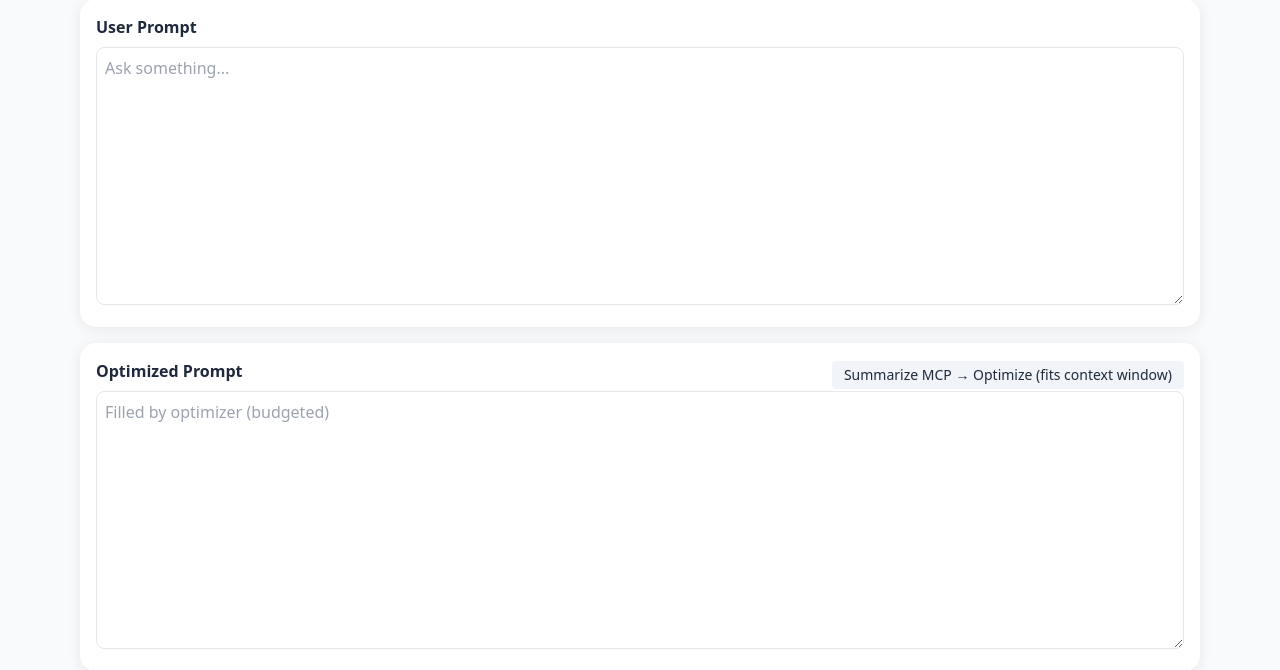
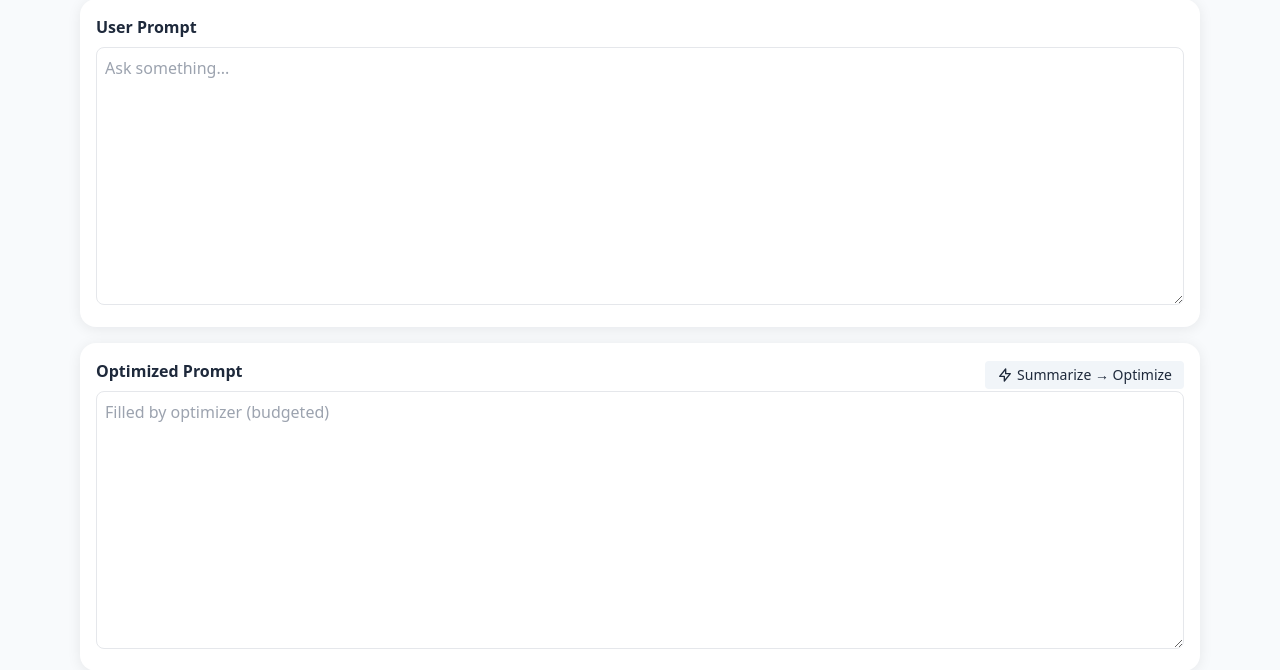
Before and after one commit to amitpuri/llm-playground, a Flask app: page / in a window 1280 px wide. Shown: the part 277-947 px from the top of the page. Run offline with Flask 3, Linux system fonts and the light colour scheme; some libraries are stand-ins or nearby versions.

Commit message:
Update space

```diff
--- a/playground/templates/index.html
+++ b/playground/templates/index.html
@@ -36,8 +36,12 @@
       <div class="flex items-center justify-between">
         <h3 class="font-semibold mb-2">Optimized Prompt</h3>
         <button id="btnOptimize"
-          class="px-3 py-1 text-sm rounded bg-slate-100 hover:bg-slate-200">
-          Summarize MCP → Optimize (fits context window)
+          class="px-3 py-1 text-sm rounded bg-slate-100 hover:bg-slate-200 flex items-center gap-1"
+          title="Summarize → Optimize (fits context window)">
+          <svg xmlns="http://www.w3.org/2000/svg" class="h-4 w-4" fill="none" viewBox="0 0 24 24" stroke="currentColor">
+            <path stroke-linecap="round" stroke-linejoin="round" stroke-width="2" d="M13 10V3L4 14h7v7l9-11h-7z" />
+          </svg>
+          Summarize → Optimize
         </button>
       </div>
       <textarea id="optimizedPrompt" rows="10"
```
